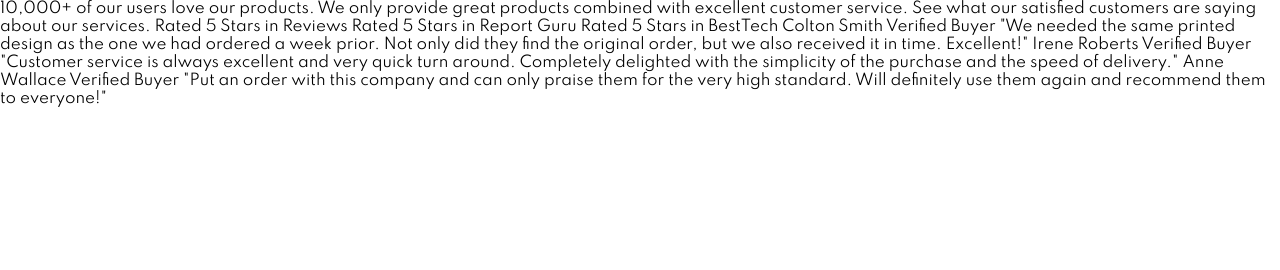
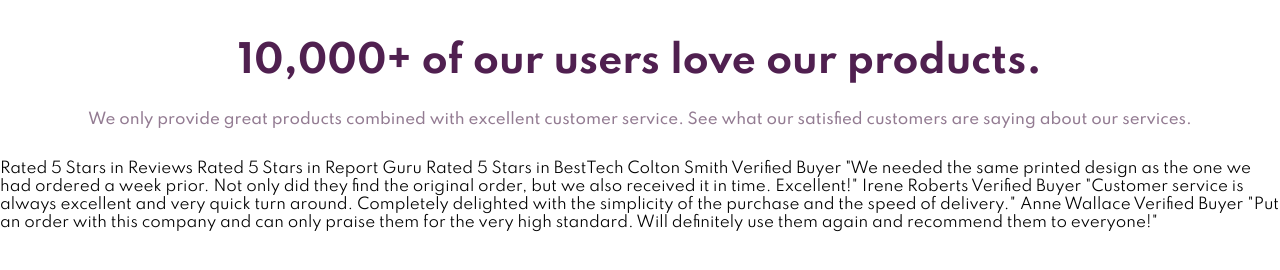
Before and after one commit to henokhm/frontend-mentors-social-proof-section, a plain HTML site: page index.html in a window 1280 px wide. Drawn offline with Linux system fonts and the light colour scheme.

Commit message:
Add markup and and style for page header

```diff
--- a/css/style.css
+++ b/css/style.css
@@ -29,3 +29,20 @@ body {
   margin-right: auto;
   max-width: 1440px;
 }
+
+.header {
+  padding: 1em;
+  text-align: center;
+}
+
+.page-title {
+  color: var(--very-dark-magenta);
+  font-size: 2.5em;
+  padding: 0 1em;
+}
+
+.intro {
+  color: var(--dark-grayish-magenta);
+  font-weight: 500;
+  line-height: 1.4;
+}
--- a/index.html
+++ b/index.html
@@ -22,18 +22,23 @@
   </head>
   <body>
     <div class="container">
-      10,000+ of our users love our products. We only provide great products
-      combined with excellent customer service. See what our satisfied customers
-      are saying about our services. Rated 5 Stars in Reviews Rated 5 Stars in
-      Report Guru Rated 5 Stars in BestTech Colton Smith Verified Buyer "We
-      needed the same printed design as the one we had ordered a week prior. Not
-      only did they find the original order, but we also received it in time.
-      Excellent!" Irene Roberts Verified Buyer "Customer service is always
-      excellent and very quick turn around. Completely delighted with the
-      simplicity of the purchase and the speed of delivery." Anne Wallace
-      Verified Buyer "Put an order with this company and can only praise them
-      for the very high standard. Will definitely use them again and recommend
-      them to everyone!"
+      <header class="header">
+        <h1 class="page-title">10,000+ of our users love our products.</h1>
+        <p class="intro">
+          We only provide great products combined with excellent customer
+          service. See what our satisfied customers are saying about our
+          services.
+        </p>
+      </header>
+      Rated 5 Stars in Reviews Rated 5 Stars in Report Guru Rated 5 Stars in
+      BestTech Colton Smith Verified Buyer "We needed the same printed design as
+      the one we had ordered a week prior. Not only did they find the original
+      order, but we also received it in time. Excellent!" Irene Roberts Verified
+      Buyer "Customer service is always excellent and very quick turn around.
+      Completely delighted with the simplicity of the purchase and the speed of
+      delivery." Anne Wallace Verified Buyer "Put an order with this company and
+      can only praise them for the very high standard. Will definitely use them
+      again and recommend them to everyone!"
     </div>
   </body>
 </html>
```
